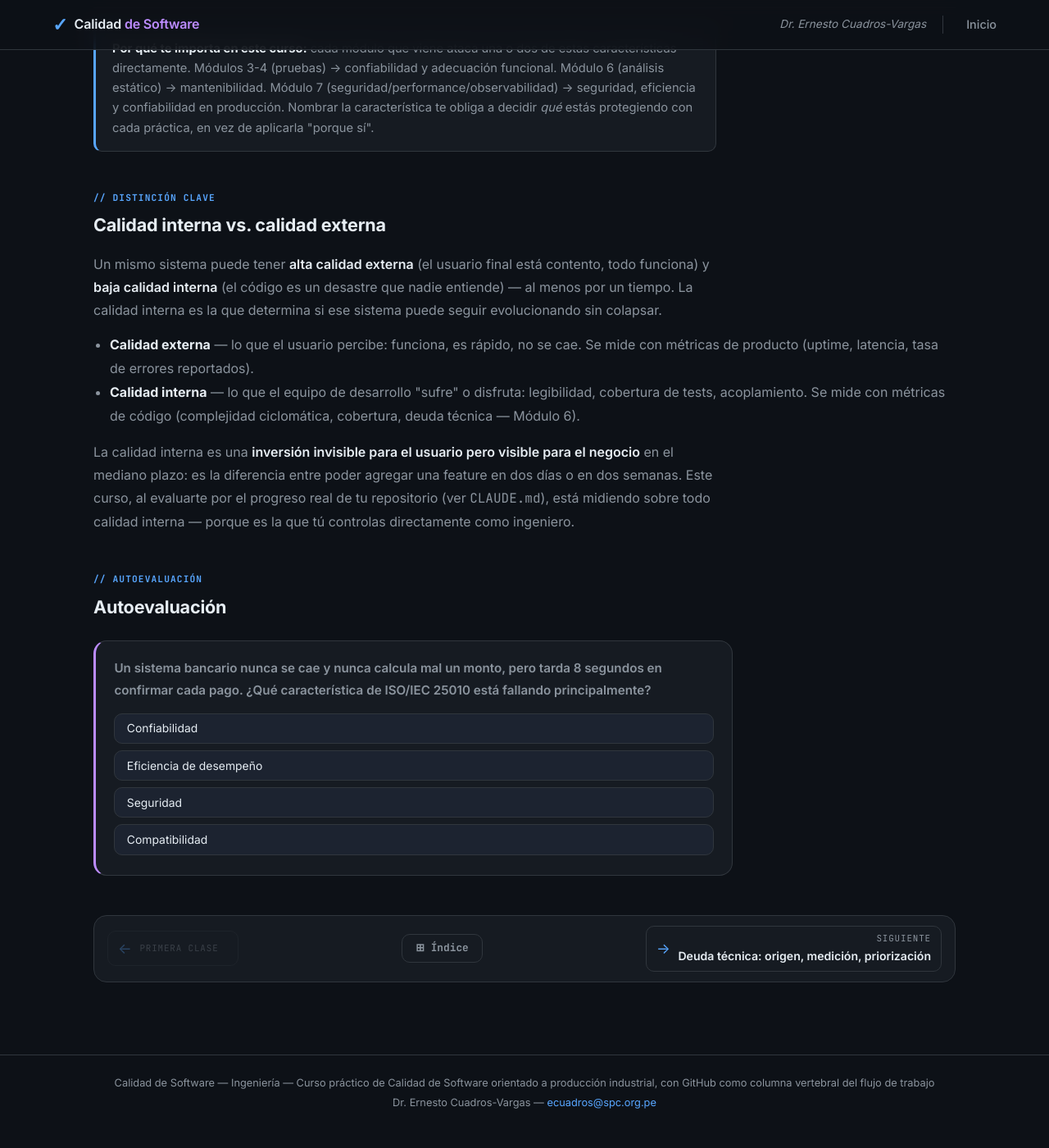
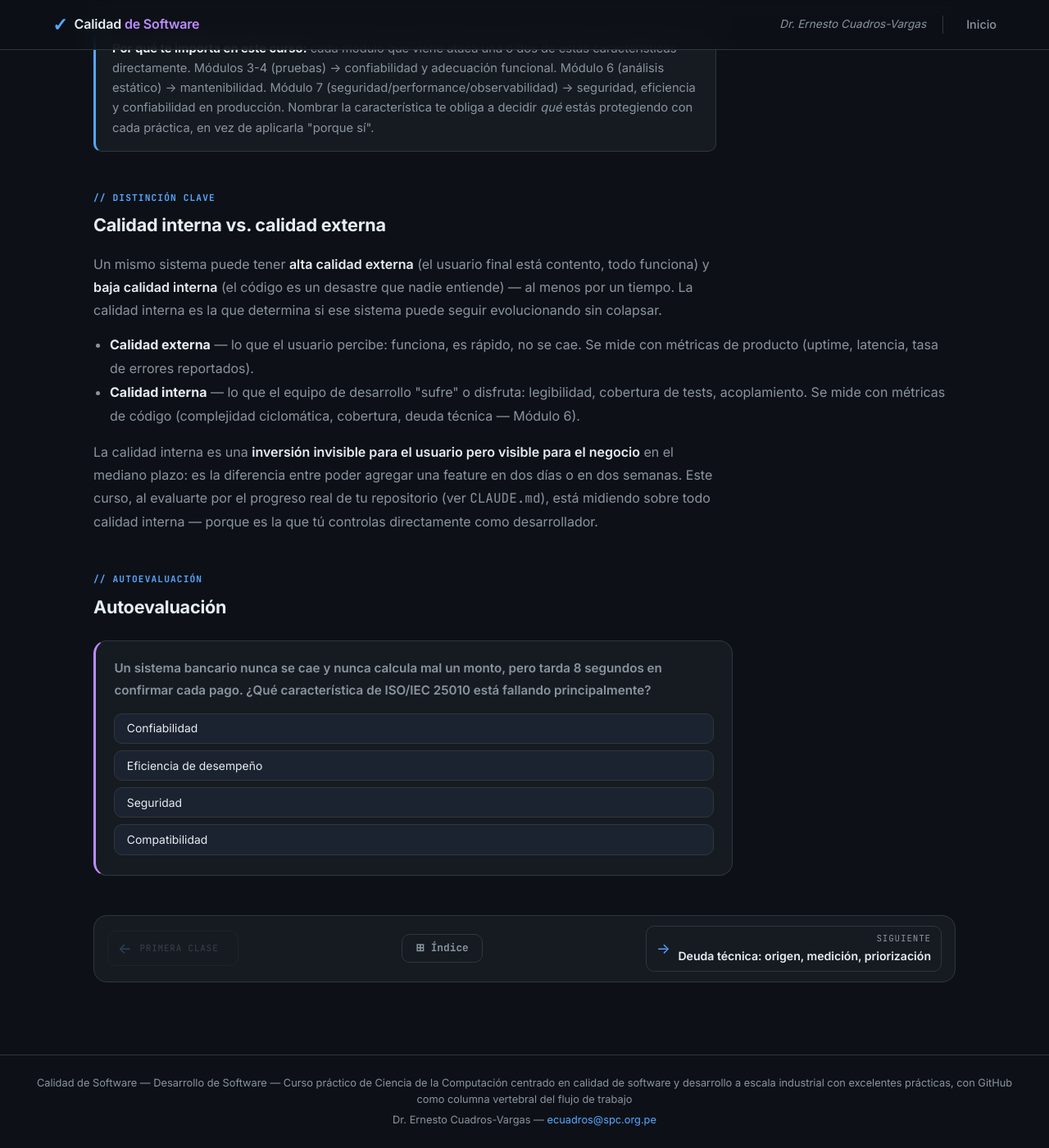
Before and after one commit to ecuadros/SoftwareQuality, a Jekyll site: the page built from modulo-01-fundamentos-calidad/modelos-calidad-costo.html, in a window 1280 px wide and 1400 px high, scrolled down 1949 px. Shown: the whole window at 82% size. Built offline with Jekyll 4.4.1, drawn with Linux system fonts in a browser that asks for light colours; some of the changed text lies outside the part shown.

Commit message:
Elimina "Ingeniería" del branding: reposiciona como Ciencia de la Computación
Cambia el título del sitio y el eyebrow de portada de "Ingeniería" a
"Desarrollo de Software", y reemplaza los usos sueltos de "ingeniería
de software"/"ingeniero" en el contenido del Módulo 1 por lenguaje
neutro ("desarrollo de software", "desarrollador").

Motivo: en el contexto local, "Ingeniería" se confunde con la carrera de
Ingeniería de Software, que el público objetivo asocia con hablar de
software sin construirlo — justo lo opuesto a este curso. Documenta la
regla en CLAUDE.md para que no se reintroduzca en módulos futuros.

Co-Authored-By: Claude Sonnet 5 <noreply@anthropic.com>
Claude-Session: https://claude.ai/code/session_018ogpCozikhhwteDmECWYmC

```diff
--- a/_config.yml
+++ b/_config.yml
@@ -1,5 +1,5 @@
-title: Calidad de Software — Ingeniería
-description: Curso práctico de Calidad de Software orientado a producción industrial, con GitHub como columna vertebral del flujo de trabajo
+title: Calidad de Software — Desarrollo de Software
+description: Curso práctico de Ciencia de la Computación centrado en calidad de software y desarrollo a escala industrial con excelentes prácticas, con GitHub como columna vertebral del flujo de trabajo
 baseurl: "/SoftwareQuality"
 url: "https://ecuadros.github.io"
 theme: null
--- a/index.html
+++ b/index.html
@@ -7,7 +7,7 @@ title: Inicio
      HERO
      ======================================================== -->
 <section class="hero">
-  <div class="hero-eyebrow">Ingeniería &mdash; Calidad de Software</div>
+  <div class="hero-eyebrow">Desarrollo de Software &mdash; Calidad de Software</div>
 
   <h1 class="hero-title">
     <span class="gradient-text">Calidad</span> de Software
@@ -21,7 +21,9 @@ title: Inicio
       observabilidad &mdash;en <strong>Python y C++ en paralelo</strong>&mdash;,
       hasta terminar con un pipeline completo de producción, no ejercicios sueltos.
       El flujo de trabajo colaborativo en <strong>GitHub</strong> (ramas, pull requests,
-      code review, Actions) se practica desde la semana 1, no se explica solamente.
+      code review, Actions) se practica desde la semana 1, no se explica solamente. Es un
+      curso de <strong>Ciencia de la Computación</strong>: aquí se construye software real,
+      a escala industrial, no solo se habla de él.
     </p>
 
     <div class="hero-stats">
--- a/modulo-01-fundamentos-calidad/deuda-tecnica.html
+++ b/modulo-01-fundamentos-calidad/deuda-tecnica.html
@@ -31,7 +31,7 @@ next_title: "Laboratorio: setup del repo en GitHub"
   <div class="callout">
     <strong>Lo que Cunningham no dijo:</strong> "deuda técnica" no significa "código malo" ni "atajo
     irresponsable". Un equipo puede decidir <em>a propósito</em> tomar deuda para validar una hipótesis de
-    negocio rápido — eso es una decisión de ingeniería legítima, siempre que quede <strong>registrada y
+    negocio rápido — eso es una decisión técnica legítima, siempre que quede <strong>registrada y
     visible</strong>, no escondida. El problema nunca es tomar la deuda; es no saber cuánta tienes.
   </div>
 </section>
--- a/modulo-01-fundamentos-calidad/modelos-calidad-costo.html
+++ b/modulo-01-fundamentos-calidad/modelos-calidad-costo.html
@@ -21,7 +21,7 @@ next_title: "Deuda técnica: origen, medición, priorización"
   <h2>Un bug no cuesta lo mismo en todas las etapas</h2>
   <p>
     "Calidad" suena a algo abstracto hasta que alguien pone un número al lado. La observación más citada
-    en ingeniería de software — con orígenes en estudios de IBM y Barry Boehm en los años 70-80, y
+    en el desarrollo de software — con orígenes en estudios de IBM y Barry Boehm en los años 70-80, y
     replicada con matices desde entonces — es que <strong>el costo de corregir un defecto crece de forma
     exponencial cuanto más tarde se detecta</strong> en el ciclo de vida del software.
   </p>
@@ -113,7 +113,7 @@ next_title: "Deuda técnica: origen, medición, priorización"
     La calidad interna es una <strong>inversión invisible para el usuario pero visible para el negocio</strong>
     en el mediano plazo: es la diferencia entre poder agregar una feature en dos días o en dos semanas.
     Este curso, al evaluarte por el progreso real de tu repositorio (ver <code>CLAUDE.md</code>), está
-    midiendo sobre todo calidad interna — porque es la que tú controlas directamente como ingeniero.
+    midiendo sobre todo calidad interna — porque es la que tú controlas directamente como desarrollador.
   </p>
 </section>
 
```
Also changed, not shown: CLAUDE.md (+19 -2 lines), README.md.
